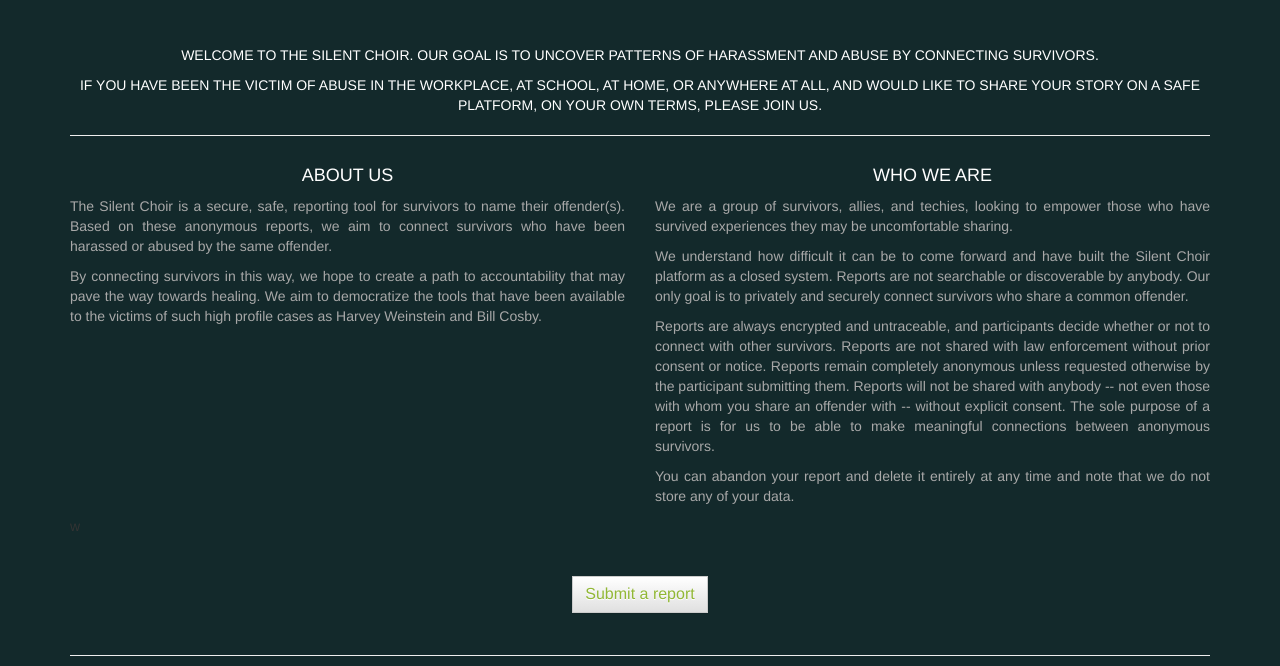
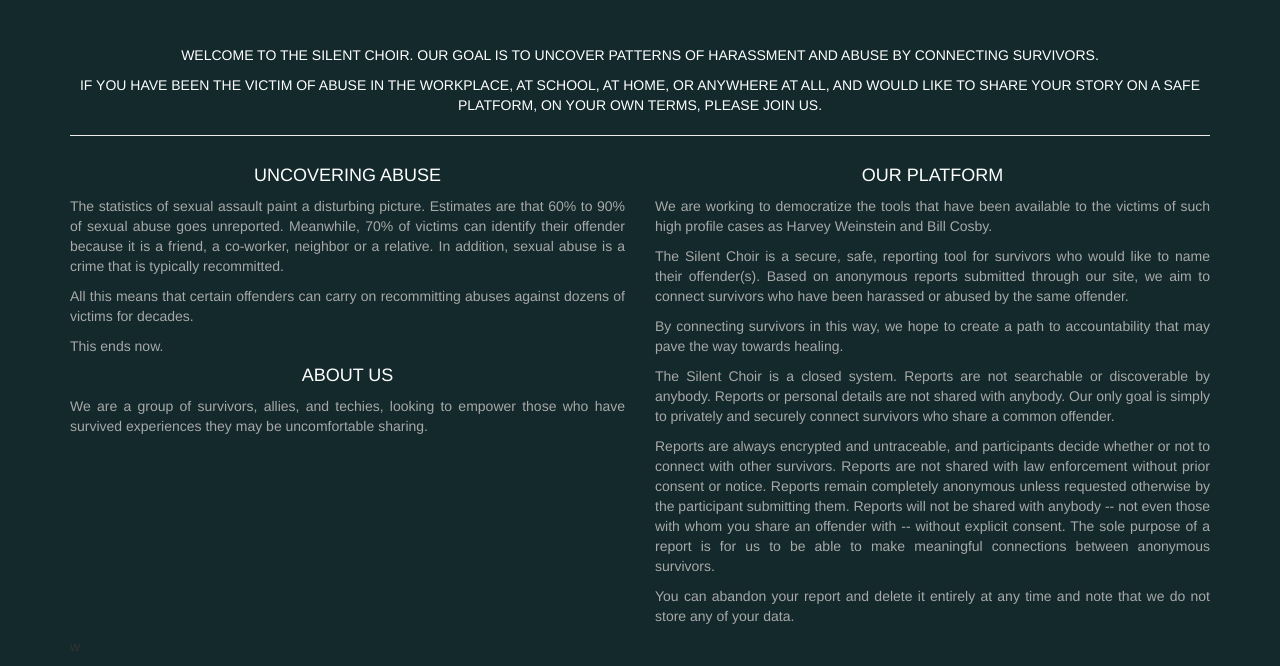
Before and after one commit to thesilentchoir/silentchoir-archived, a Django app: page / in a window 1280 px wide. Shown: the part 122-788 px from the top of the page. Run offline with Django 3.2, Linux system fonts and the light colour scheme; some libraries are stand-ins or nearby versions.

Commit message:
AS: update text on homepage

```diff
--- a/silentchoir/templates/index.html
+++ b/silentchoir/templates/index.html
@@ -67,33 +67,32 @@
 
             <div class="row">
                 <div class="col-md-6 colText">
+                    <h4 class="colHeader">UNCOVERING ABUSE</h4>
+
+                    <p>The statistics of sexual assault paint a disturbing picture. Estimates are that 60% to 90% of sexual abuse goes unreported. Meanwhile, 70% of victims can identify their offender because it is a friend, a co-worker, neighbor or a relative. In addition, sexual abuse is a crime that is typically recommitted.</p>
+
+                    <p>All this means that certain offenders can carry on recommitting abuses against dozens of victims for decades.</p>
+
+                    <p>This ends now.</p>
+
                     <h4 class="colHeader">ABOUT US</h4>
 
-                    <p>
-                    The Silent Choir is a secure, safe, reporting tool for survivors to name their offender(s). Based on these anonymous reports, we aim to connect survivors who have been harassed or abused by the same offender.
-                    </p>
+                    <p>We are a group of survivors, allies, and techies, looking to empower those who have survived experiences they may be uncomfortable sharing.</p>
 
-                    <p>
-                    By connecting survivors in this way, we hope to create a path to accountability that may pave the way towards healing. We aim to democratize the tools that have been available to the victims of such high profile cases as Harvey Weinstein and Bill Cosby.
-                    </p>
                 </div>
                 <div class="col-md-6 colText">
-                    <h4 class="colHeader">WHO WE ARE</h4>
-                    <p>
-                    We are a group of survivors, allies, and techies, looking to empower those who have survived experiences they may be uncomfortable sharing.
-                    </p>
+                    <h4 class="colHeader">OUR PLATFORM</h4>
+                    <p>We are working to democratize the tools that have been available to the victims of such high profile cases as Harvey Weinstein and Bill Cosby.</p>
 
-                    <p>
-                    We understand how difficult it can be to come forward and have built the Silent Choir platform as a closed system. Reports are not searchable or discoverable by anybody. Our only goal is to privately and securely connect survivors who share a common offender.
-                    </p>
+                    <p>The Silent Choir is a secure, safe, reporting tool for survivors who would like to name their offender(s). Based on anonymous reports submitted through our site, we aim to connect survivors who have been harassed or abused by the same offender.</p>
 
-                    <p>
-                    Reports are always encrypted and untraceable, and participants decide whether or not to connect with other survivors. Reports are not shared with law enforcement without prior consent or notice. Reports remain completely anonymous unless requested otherwise by the participant submitting them. Reports will not be shared with anybody -- not even those with whom you share an offender with -- without explicit consent. The sole purpose of a report is for us to be able to make meaningful connections between anonymous survivors.
-                    </p>
+                    <p>By connecting survivors in this way, we hope to create a path to accountability that may pave the way towards healing.</p>
 
-                    <p>
-                    You can abandon your report and delete it entirely at any time and note that we do not store any of your data.
-                    </p>
+                    <p>The Silent Choir is a closed system. Reports are not searchable or discoverable by anybody. Reports or personal details are not shared with anybody. Our only goal is simply to privately and securely connect survivors who share a common offender.</p>
+
+                    <p>Reports are always encrypted and untraceable, and participants decide whether or not to connect with other survivors. Reports are not shared with law enforcement without prior consent or notice. Reports remain completely anonymous unless requested otherwise by the participant submitting them. Reports will not be shared with anybody -- not even those with whom you share an offender with -- without explicit consent. The sole purpose of a report is for us to be able to make meaningful connections between anonymous survivors.</p>
+
+                    <p>You can abandon your report and delete it entirely at any time and note that we do not store any of your data.</p>
                 </div>
             </div>w
 
```
